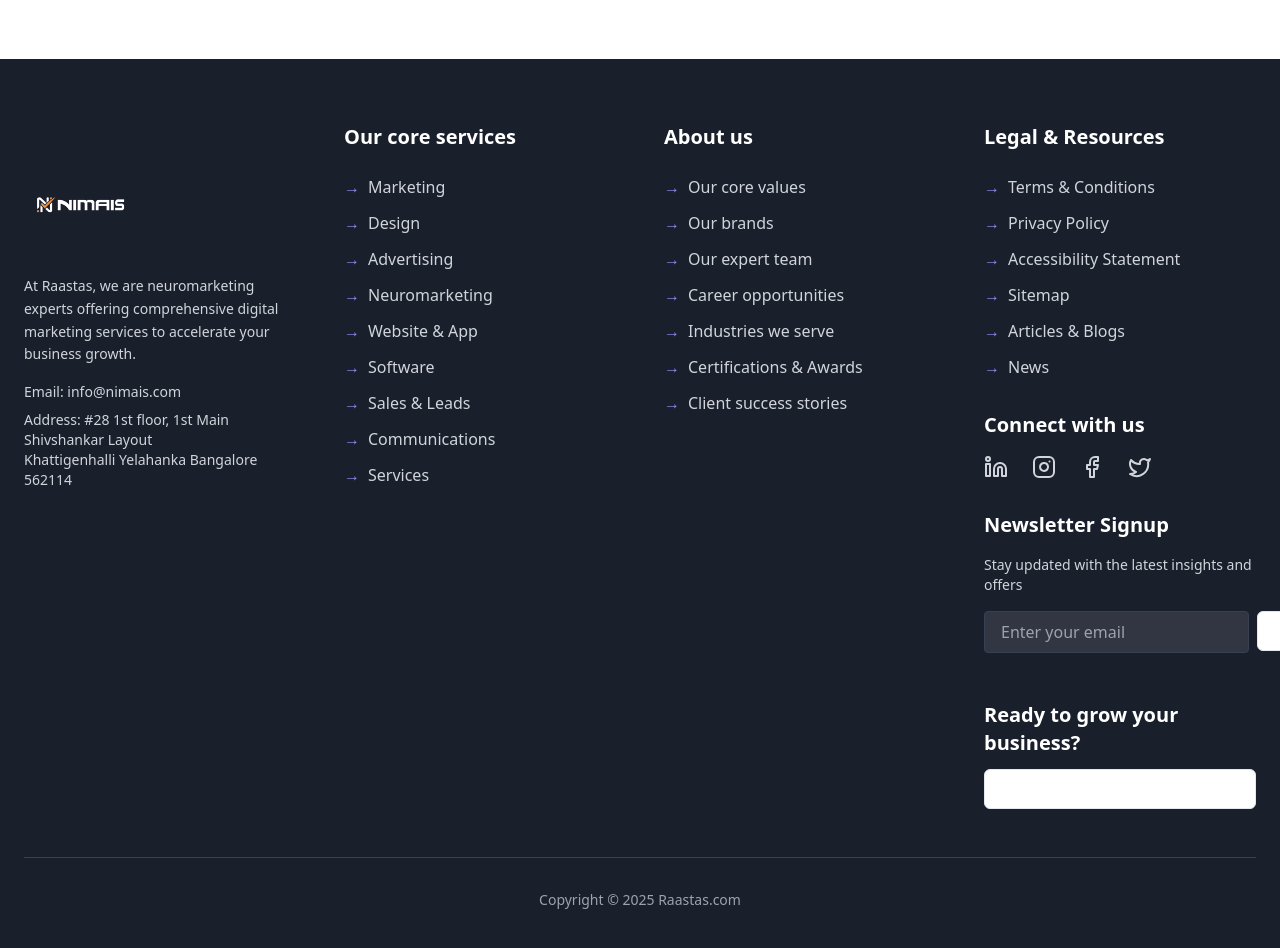
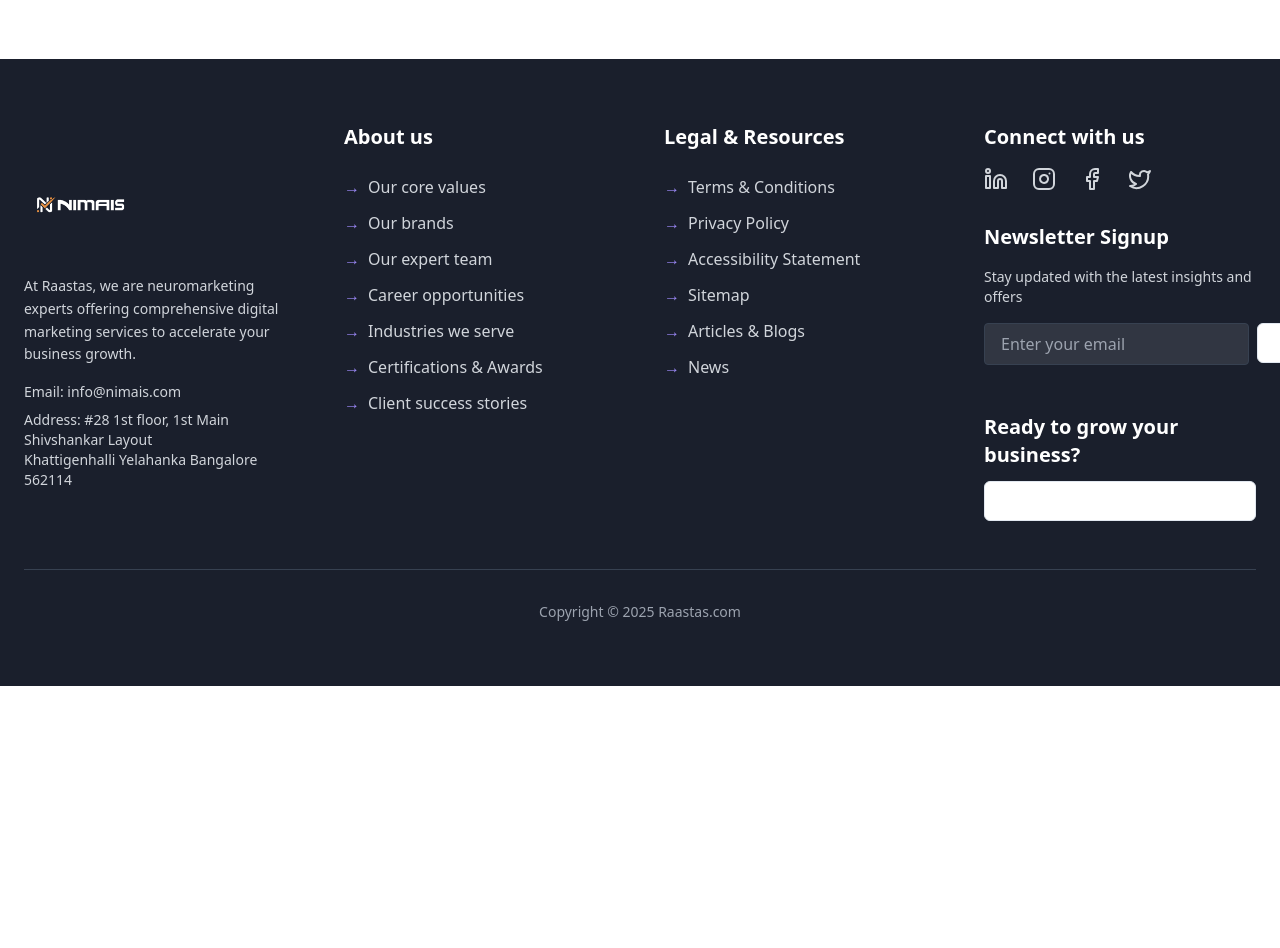
Before and after one commit to itzperi/colorwave-recreation, a React (Vite) app: page /it-services in a window 1280 px wide. Shown: the part 5400-6348 px from the top of the page. After the commit the page ends 6086 px from the top, so only its background shows below. Built offline with nearby package versions, Linux system fonts and the light colour scheme.

Commit message:
Update footer layout alignment
Rearrange the footer components to position "Connect with us" on the left, "Newsletter Signup" in the center, and "Ready to grow your business?" on the right for improved visual balance.
[skip gpt_engineer]

```diff
--- a/src/components/Footer.tsx
+++ b/src/components/Footer.tsx
@@ -34,29 +34,11 @@ const Footer = () => {
             </div>
           </motion.div>
 
-          {/* Services */}
+          {/* About Us */}
           <motion.div
             initial={{ opacity: 0, y: 20 }}
             animate={{ opacity: 1, y: 0 }}
             transition={{ delay: 0.2, duration: 0.5 }}
-            className="space-y-6"
-          >
-            <h3 className="text-xl font-semibold">Our core services</h3>
-            <div className="grid grid-cols-1 gap-3">
-              {["Marketing", "Design", "Advertising", "Neuromarketing", "Website & App", "Software", "Sales & Leads", "Communications", "Services"].map((service, index) => (
-                <div key={index} className="flex items-center space-x-2 text-gray-300 hover:text-white transition-colors">
-                  <span className="text-raastas-light">→</span>
-                  <a href="#">{service}</a>
-                </div>
-              ))}
-            </div>
-          </motion.div>
-
-          {/* About Us */}
-          <motion.div
-            initial={{ opacity: 0, y: 20 }}
-            animate={{ opacity: 1, y: 0 }}
-            transition={{ delay: 0.3, duration: 0.5 }}
             className="space-y-6"
           >
             <h3 className="text-xl font-semibold">About us</h3>
@@ -78,14 +60,13 @@ const Footer = () => {
             </div>
           </motion.div>
 
-          {/* Legal & Resources + Contact */}
+          {/* Legal & Resources */}
           <motion.div
             initial={{ opacity: 0, y: 20 }}
             animate={{ opacity: 1, y: 0 }}
-            transition={{ delay: 0.4, duration: 0.5 }}
-            className="space-y-8"
+            transition={{ delay: 0.3, duration: 0.5 }}
+            className="space-y-6"
           >
-            <div className="space-y-6">
             <h3 className="text-xl font-semibold">Legal & Resources</h3>
             <div className="grid grid-cols-1 gap-3">
               {[
@@ -102,8 +83,16 @@ const Footer = () => {
                 </div>
               ))}
             </div>
-            </div>
+          </motion.div>
 
+          {/* Social, Newsletter, and CTA Section */}
+          <motion.div
+            initial={{ opacity: 0, y: 20 }}
+            animate={{ opacity: 1, y: 0 }}
+            transition={{ delay: 0.4, duration: 0.5 }}
+            className="space-y-8"
+          >
+            {/* Connect with us - Left */}
             <div className="space-y-4">
               <h3 className="text-xl font-semibold">Connect with us</h3>
               <div className="flex space-x-6">
@@ -122,6 +111,7 @@ const Footer = () => {
               </div>
             </div>
 
+            {/* Newsletter Signup - Center */}
             <div className="space-y-4">
               <h3 className="text-xl font-semibold">Newsletter Signup</h3>
               <p className="text-sm text-gray-300">Stay updated with the latest insights and offers</p>
@@ -137,6 +127,7 @@ const Footer = () => {
               </div>
             </div>
 
+            {/* Ready to Grow - Right */}
             <div className="space-y-3 pt-4">
               <h3 className="text-xl font-semibold">Ready to grow your business?</h3>
               <Button
```
Lines whose indentation alone changed are shown as unchanged.
